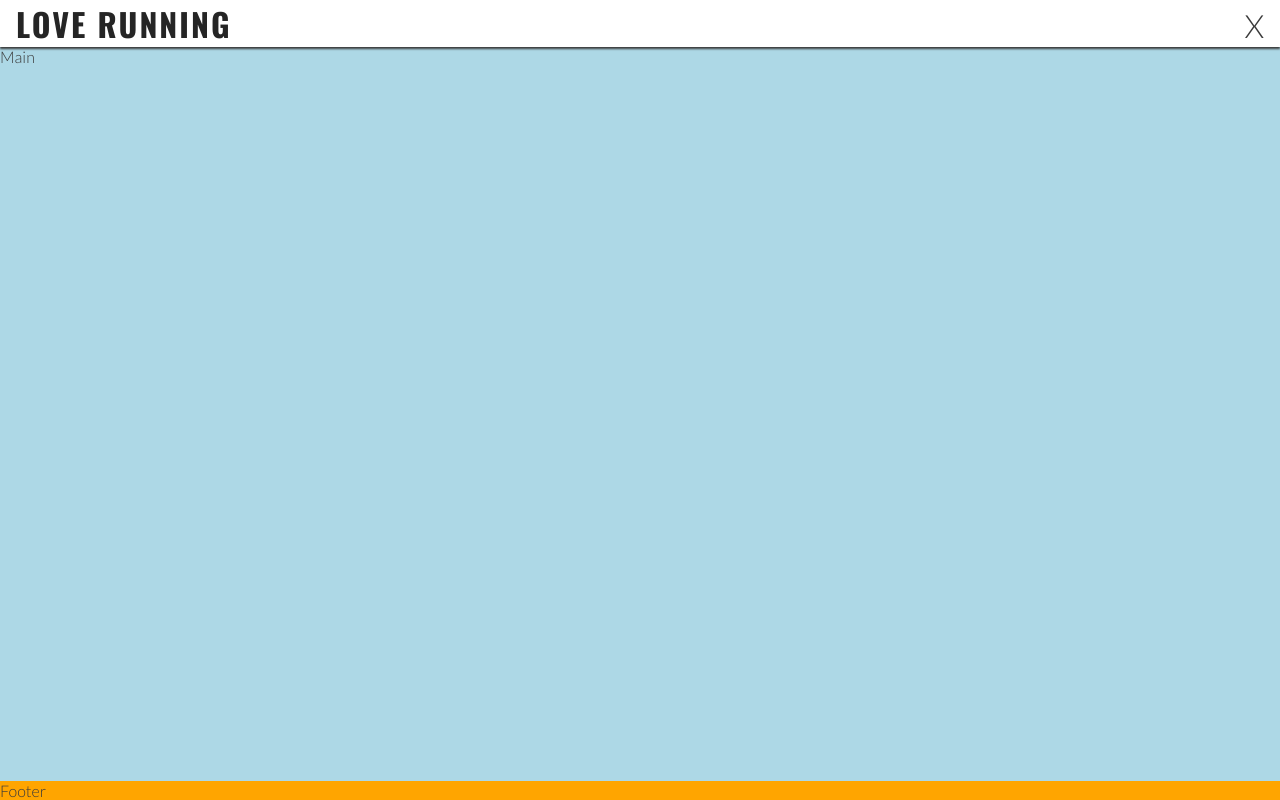
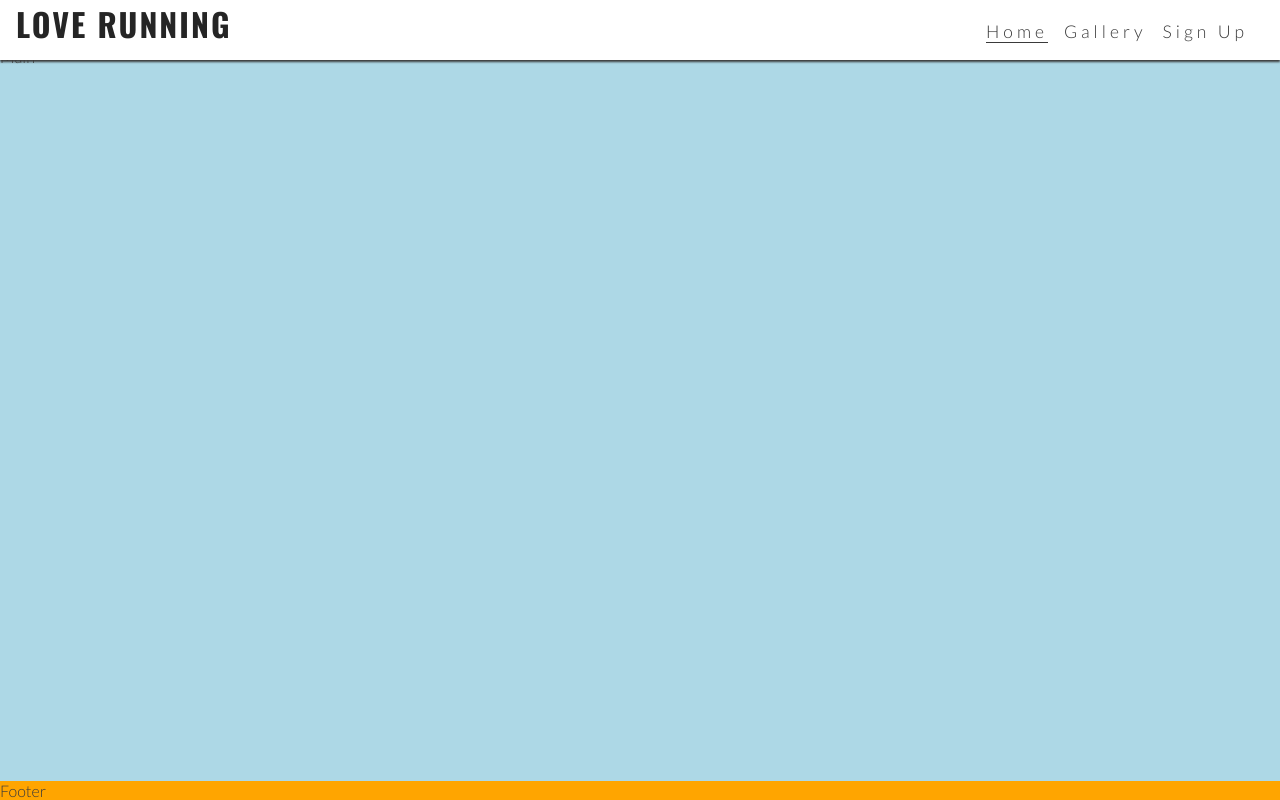
Before and after one commit to Declan444/test-project-for-learning, a plain HTML site: page index.html in a window 1280 px wide. Drawn offline with nearby package versions, Linux system fonts and the light colour scheme.

Commit message:
Dispaly navbar items, hide toggle label

```diff
--- a/assets/css/style.css
+++ b/assets/css/style.css
@@ -4,14 +4,15 @@
 
 /* Asterisk wildcard selector to override default styless add by the browser */
 
-*{
+* {
     padding: 0;
     margin: 0;
     box-sizing: border-box;
 }
+
 /* General Styles */
 
-body{
+body {
     min-height: 100vh;
     display: flex;
     flex-direction: column;
@@ -20,8 +21,9 @@ body{
     font-family: 'Lato', sans-serif;
 
 }
+
 /* Header*/
-header{
+header {
     background-color: #ffffff;
     padding: 0 1rem;
     position: fixed;
@@ -29,37 +31,41 @@ header{
     width: 100%;
     box-shadow: 0 2px 2px #3a3a3a;
     display: flex;
-    justify-content: space-between ;
+    justify-content: space-between;
     align-items: baseline;
 }
+
 header a {
     text-decoration: none;
-    color:inherit;
+    color: inherit;
 }
+
 h1 {
     font-family: 'Oswald', sans-serif;
     text-transform: uppercase;
     letter-spacing: 2px;
     color: #252525;
 }
+
 #menu {
     font-size: 110%;
     letter-spacing: 4px;
     list-style-type: none;
 
 }
-#menu > li{
+
+#menu>li {
     margin-bottom: 1em;
 }
 
-.active{
-border-bottom: 1px solid #3a3a3a;
+.active {
+    border-bottom: 1px solid #3a3a3a;
 }
 
 /* Navbar styles with dropdown toggle */
 nav {
     position: absolute;
-    background-color:#ffffff;
+    background-color: #ffffff;
     width: 100%;
     left: 0;
     padding: 0 1rem;
@@ -73,21 +79,48 @@ nav {
     display: block;
 }
 
-#nav-toggle{
+#nav-toggle {
     display: none;
 }
 
 .nav-toggle-label {
     font-size: 2rem;
 }
+
 /* Main */
-main{
-    background-color: lightblue ;
+main {
+    background-color: lightblue;
     /* Make main element take up any surplus space to push footer down */
     flex: 1 0 auto;
     margin-top: 47px;
 }
+
 /* Footer */
-footer{
+footer {
     background-color: orange;
 }
+
+/* Media query: tablets and larger (768px and up*/
+@media screen and (min-width: 768px) {
+
+    /* Header */
+    nav {
+        display: block;
+        position: relative;
+        box-shadow: none;
+        width: fit-content;
+        padding-right: 1rem;
+    }
+
+    #menu {
+        display: flex;
+    }
+
+    #menu>li {
+        padding-left: 1rem;
+    }
+
+    .nav-toggle-label {
+        display: none;
+    }
+}
```
